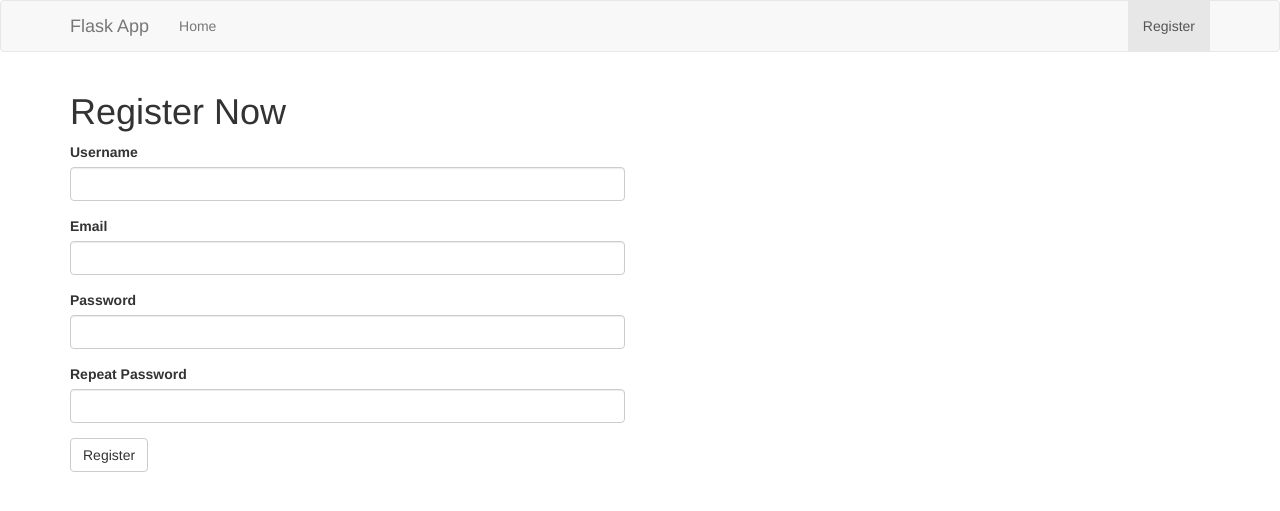
After one commit to junhong-tom/Flask-API, a Flask app: page /register in a window 1280 px wide. The commit adds this page. Shown: the top 511 px of the page. Run offline with Flask 2, Linux system fonts and the light colour scheme; some libraries are stand-ins or nearby versions.

Commit message:
使用 flask-wtf 套件

```diff
--- a/練習2/FlaskApi/app.py
+++ b/練習2/FlaskApi/app.py
@@ -3,11 +3,13 @@ from flask import render_template
 from flask_bootstrap import Bootstrap
 from flask_sqlalchemy import SQLAlchemy
 from config import Config
+from forms import RegisterForm
+
 import os
 
-#  目標: Flask SQLAlchemy 的用法
-#  https://flask-sqlalchemy.palletsprojects.com/en/2.x/quickstart/
-#  安裝 flask-sqlalchemy
+#  目標: Flask WTForms (表單) 的用法
+#  https://flask-wtf.readthedocs.io/en/0.15.x/quickstart/
+#  安裝 flask-wtf
 
 
 app = Flask(__name__)
@@ -17,14 +19,14 @@ db = SQLAlchemy(app)
 app.config.from_object(Config)
 @app.route('/')
 def index():
-    # 傳參數給 template
-    #title = 'Flask Web App'
-    paragraphs =[
-        'section1',
-        'section2',
-        'section3'
-    ]
-    return render_template('index.html',title='Home',data=paragraphs)
+    return render_template('index.html')
+
+@app.route('/register', methods=['GET','POST'])
+def register():
+    form = RegisterForm()
+    if form.validate_on_submit():
+        pass
+    return render_template('register.html',form=form)
 
 if __name__ == '__main__':
     app.run(debug=True) #  debug=True, 可以立即顯示編輯後的內容
--- /dev/null
+++ b/練習2/FlaskApi/forms.py
@@ -0,0 +1,16 @@
+from flask_wtf import FlaskForm
+from wtforms import StringField, PasswordField, SubmitField
+from wtforms.validators import  DataRequired, Length, Email,EqualTo
+#  如果遇到這樣的狀況: Exception: Install 'email_validator' for email validation support.
+#  解決方法: 需要 Install 套件  email_validator
+
+#  如果遇到這樣的狀況: RuntimeError: A secret key is required to use CSRF.
+#  解決方法: configure 設定
+
+class RegisterForm(FlaskForm):
+    username = StringField('Username',validators=[DataRequired(),Length(min=6,max=20)])
+    email = StringField('Email', validators=[DataRequired(), Email()])
+    password = PasswordField('Password', validators=[DataRequired(), Length(min=8, max=20)])
+    confirm = PasswordField('Repeat Password', validators=[DataRequired(), EqualTo('password')])
+    submit = SubmitField('Register')
+    pass
--- a/練習2/FlaskApi/requirements.txt
+++ b/練習2/FlaskApi/requirements.txt
@@ -1,3 +1,5 @@
 flask
 flask-bootstrap
 flask-sqlalchemy
+flask-wtf
+email_validator
--- a/練習2/FlaskApi/templates/base.html
+++ b/練習2/FlaskApi/templates/base.html
@@ -1,9 +1,10 @@
 {% extends "bootstrap/base.html" %}
+
 {% block title %}
     {% if title %}
-        <title> {{title}} </title>
+        {{title}} |  Flask APP
     {% else %}
-        <title> Flask APP </title>
+        Flask APP
     {% endif %}
 {% endblock %}
 
@@ -14,7 +15,7 @@
 {% block content %}
 <div class="container">
     {% block app_content %}
-    {% endblock%}
+    {% endblock %}
 
 </div>
 {% endblock %}
--- a/練習2/FlaskApi/templates/navbar.html
+++ b/練習2/FlaskApi/templates/navbar.html
@@ -8,33 +8,29 @@
         <span class="icon-bar"></span>
         <span class="icon-bar"></span>
       </button>
-      <a class="navbar-brand" href="#">Flask App</a>
+      <a class="navbar-brand" href="{{ url_for('index') }}">Flask App</a>
     </div>
 
     <!-- Collect the nav links, forms, and other content for toggling -->
     <div class="collapse navbar-collapse" id="bs-example-navbar-collapse-1">
       <ul class="nav navbar-nav">
-        <li class="active"><a href="#">Link <span class="sr-only">(current)</span></a></li>
-        <li><a href="#">Link</a></li>
-        <li class="dropdown">
-          <a href="#" class="dropdown-toggle" data-toggle="dropdown" role="button" aria-haspopup="true" aria-expanded="false">Dropdown <span class="caret"></span></a>
-          <ul class="dropdown-menu">
-            <li><a href="#">Action</a></li>
-            <li><a href="#">Another action</a></li>
-            <li><a href="#">Something else here</a></li>
-            <li role="separator" class="divider"></li>
-            <li><a href="#">Separated link</a></li>
-            <li role="separator" class="divider"></li>
-            <li><a href="#">One more separated link</a></li>
-          </ul>
+        <li class="{% if request.endpoint == 'index' %}active{% endif %}">
+          <a href="{{ url_for('index') }}">Home</a>
         </li>
       </ul>
+      <ul class="nav navbar-nav navbar-right">
+        <li class="{% if request.endpoint == 'register' %}active{% endif %}">
+          <a href="{{ url_for('register') }}">Register</a>
+        </li>
+      </ul>
+<!--
       <form class="navbar-form navbar-left">
         <div class="form-group">
           <input type="text" class="form-control" placeholder="Search">
         </div>
         <button type="submit" class="btn btn-default">Submit</button>
       </form>
+
       <ul class="nav navbar-nav navbar-right">
         <li><a href="#">Link</a></li>
         <li class="dropdown">
@@ -48,6 +44,7 @@
           </ul>
         </li>
       </ul>
+      -->
     </div><!-- /.navbar-collapse -->
   </div><!-- /.container-fluid -->
 </nav>
--- /dev/null
+++ b/練習2/FlaskApi/templates/register.html
@@ -0,0 +1,13 @@
+{% extends 'base.html' %}
+
+{% block app_content %}
+    <h1>Register Now</h1>
+    <!-- https://pythonhosted.org/Flask-Bootstrap/forms.html  -->
+    <div class="row">
+        <div class="col-md-6">
+            {% import 'bootstrap/wtf.html' as wtf %}
+            {{ wtf.quick_form(form) }}
+        </div>
+
+    </div>
+{% endblock %}
```
Also changed, not shown: 練習2/FlaskApi/config.py (+7 -6 lines).
